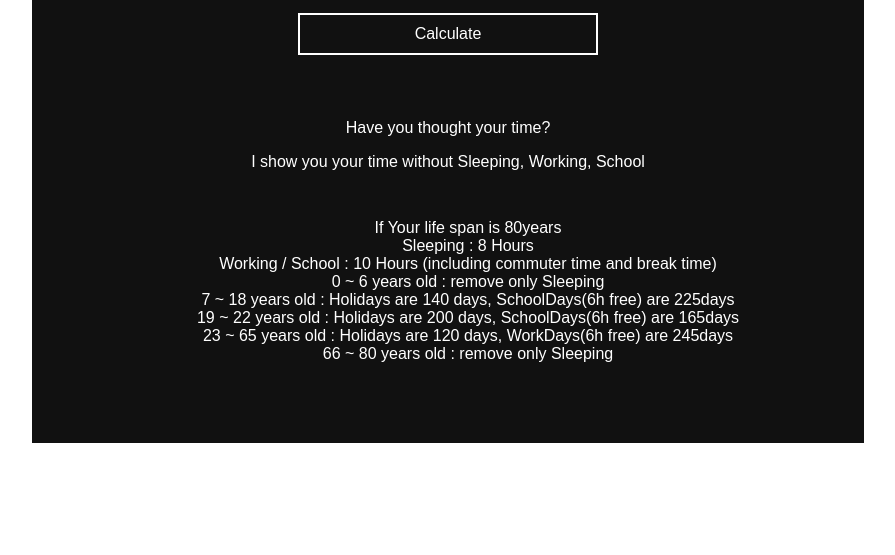
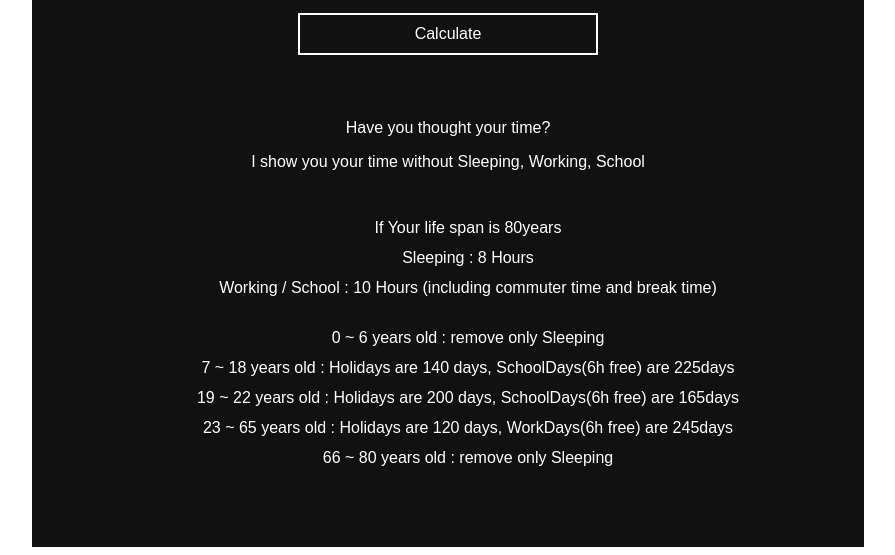
Before and after one commit to Kotaro456/react-lifetime-app, a React app: page / in a window 1280 px wide. Shown: the part 358-913 px from the top of the page, without its empty margins (192-1087 px from the left). Before the commit the page ends 809 px from the top, so only its background shows below. Built offline with nearby package versions, Linux system fonts and the light colour scheme.

Commit message:
made design of sp size

```diff
--- a/src/components/Message.js
+++ b/src/components/Message.js
@@ -10,29 +10,29 @@ class Message extends React.Component {
         </p>
 
         <ul className="message__conditions">
-          <li className="message_conditions-list">
+          <li className="message__conditions-list">
             If Your life span is 80years
           </li>
-          <li className="message_conditions-list">Sleeping : 8 Hours</li>
-          <li className="message_conditions-list">
+          <li className="message__conditions-list">Sleeping : 8 Hours</li>
+          <li className="message__conditions-list third">
             Working / School : 10 Hours (including commuter time and break time)
           </li>
-          <li className="message_conditions-list">
+          <li className="message__conditions-list">
             0 ~ 6 years old : remove only Sleeping
           </li>
-          <li className="message_conditions-list">
+          <li className="message__conditions-list">
             7 ~ 18 years old : Holidays are 140 days, SchoolDays(6h free) are
             225days
           </li>
-          <li className="message_conditions-list">
+          <li className="message__conditions-list">
             19 ~ 22 years old : Holidays are 200 days, SchoolDays(6h free) are
             165days
           </li>
-          <li className="message_conditions-list">
+          <li className="message__conditions-list">
             23 ~ 65 years old : Holidays are 120 days, WorkDays(6h free) are
             245days
           </li>
-          <li className="message_conditions-list">
+          <li className="message__conditions-list">
             66 ~ 80 years old : remove only Sleeping
           </li>
         </ul>
--- a/src/styles/base/components/_appName.scss
+++ b/src/styles/base/components/_appName.scss
@@ -1,3 +1,9 @@
+@mixin mq($breakpoint: md) {
+  @media #{map-get($breakpoints, $breakpoint)} {
+    @content;
+  }
+}
+
 .appName {
   &__name {
     font-family: Monotype Corsiva;
@@ -5,5 +11,9 @@
 
   &__message {
     margin: $xl-size 0;
+
+    @include mq(sm) {
+      font-size: $m-size;
     }
   }
+}
--- a/src/styles/base/components/_lifeTime.scss
+++ b/src/styles/base/components/_lifeTime.scss
@@ -1,7 +1,18 @@
+@mixin mq($breakpoint: md) {
+  @media #{map-get($breakpoints, $breakpoint)} {
+    @content;
+  }
+}
+
 .lifetime {
-    background: #111;
-    max-width: 800px;
-    margin: 0 auto;
-    padding: $xxl-size $m-size;
-    text-align: center;
+  background: #111;
+  max-width: 800px;
+  width: 100%;
+  margin: 0 auto;
+  padding: $xxl-size $m-size;
+  text-align: center;
+
+  @include mq(sm) {
+    padding: $s-size;
+  }
 }
--- a/src/styles/base/components/_message.scss
+++ b/src/styles/base/components/_message.scss
@@ -1,7 +1,16 @@
 .message {
-    margin-top: $xxl-size;
-    &__conditions {
-        margin-top: $xl-size;
-        list-style: none;
+  margin-top: $xxl-size;
+  &__conditions {
+    margin-top: $xl-size;
+    list-style: none;
+    text-align: center;
+
+    &-list {
+      margin-top: $s-size;
+
+      &.third {
+        margin-bottom: $l-size;
+      }
     }
+  }
 }
--- a/src/styles/base/setting.scss
+++ b/src/styles/base/setting.scss
@@ -5,3 +5,9 @@ $m-size: 1.6rem;
 $l-size: 3.2rem;
 $xl-size: 4.8rem;
 $xxl-size: 6.4rem;
+
+// breakpoint
+$breakpoints: (
+  "sm": "screen and (max-width: 559px)",
+  "md": "screen and (max-width: 959px)",
+) !default;
```
Lines whose indentation alone changed are shown as unchanged.
